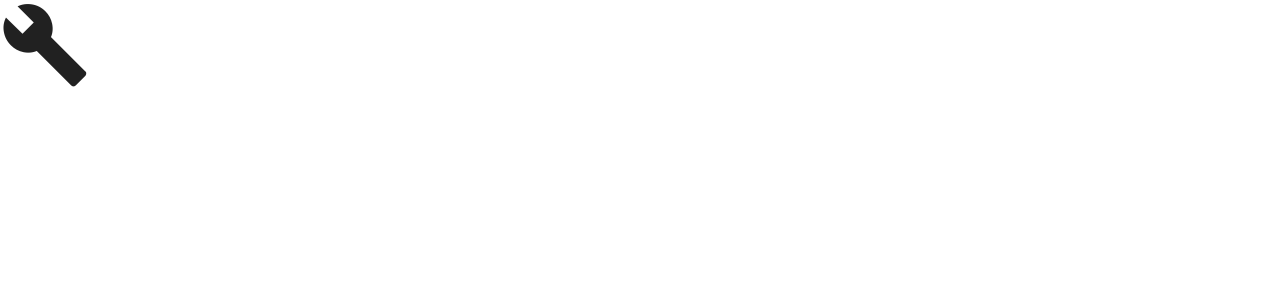
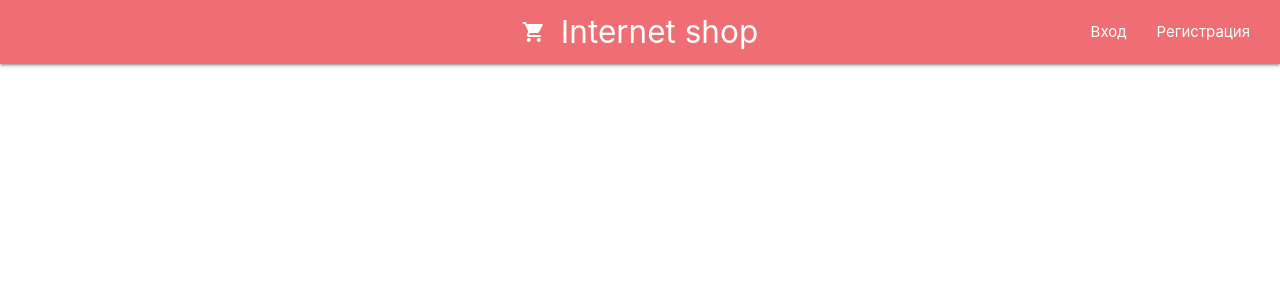
Before and after one commit to Den9rcq/graduation-project-internet-shop, a React (Create React App) app: page / in a window 1280 px wide. Shown: the top 300 px of the page. Built offline with nearby package versions, Linux system fonts and the light colour scheme.

Commit message:
Create visual interface component Header

```diff
--- a/src/App.tsx
+++ b/src/App.tsx
@@ -1,9 +1,10 @@
 import React from 'react';
+import Header from "./components/Header";
 
 const App = () => {
     return (
         <div>
-          <i className="material-icons large">build</i>
+          <Header/>
         </div>
     );
 };
--- /dev/null
+++ b/src/components/Header.tsx
@@ -0,0 +1,17 @@
+import React from 'react';
+
+const Header = () => {
+    return (
+        <nav>
+            <div className="nav-wrapper px-1">
+                <a href="/" className="brand-logo center"><i className='material-icons large'>shopping_cart</i>Internet shop</a>
+                <ul id="nav-mobile" className="right hide-on-med-and-down">
+                    <li><a href="/">Вход</a></li>
+                    <li><a href="/">Регистрация</a></li>
+                </ul>
+            </div>
+        </nav>
+    );
+};
+
+export default Header;
--- a/src/index.css
+++ b/src/index.css
@@ -11,3 +11,7 @@ code {
   font-family: source-code-pro, Menlo, Monaco, Consolas, 'Courier New',
     monospace;
 }
+
+.px-1 {
+  padding: 0 1rem;
+}
```
Also changed, not shown: src/setupTests.ts (added).
